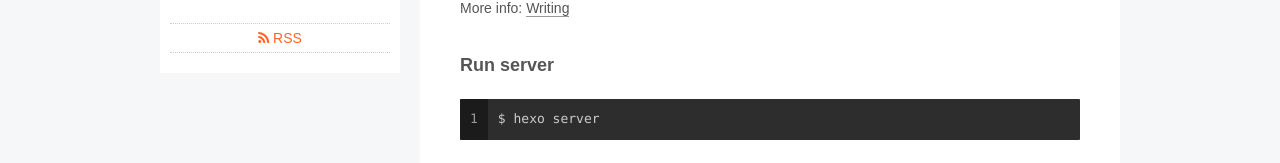
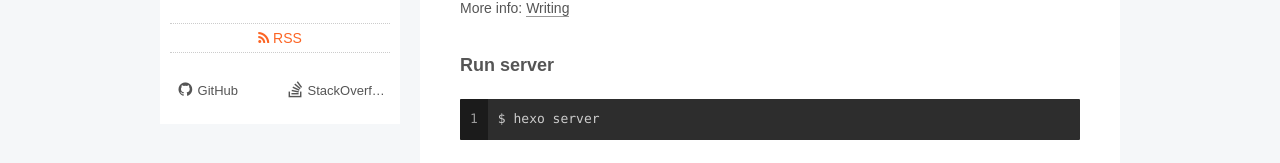
Before and after one commit to swpd/swpd.github.io, a plain HTML site: page 2018/01/01/hello-world/index.html in a window 1280 px wide. Both pictures are taken after a click on the item "站点概览". Shown: the part 491-654 px from the top of the page. Drawn offline with Linux system fonts and the light colour scheme; a web font is replaced by a local one.

Commit message:
Site updated: 2018-01-02 21:55:47

```diff
--- a/2018/01/01/hello-world/index.html
+++ b/2018/01/01/hello-world/index.html
@@ -465,6 +465,22 @@
 
 
 
+            <div class="links-of-author motion-element">
+
+                  <span class="links-of-author-item">
+                    <a href="https://github.com/swpd" target="_blank" title="GitHub">
+
+                        <i class="fa fa-fw fa-github"></i>GitHub</a>
+                  </span>
+
+                  <span class="links-of-author-item">
+                    <a href="https://stackoverflow.com/users/1936664/swpd" target="_blank" title="StackOverflow">
+
+                        <i class="fa fa-fw fa-stack-overflow"></i>StackOverflow</a>
+                  </span>
+
+            </div>
+
 
 
 
```
Also changed, not shown: archives/2018/01/index.html (+16 -0 lines), archives/2018/index.html (+16 -0 lines), archives/index.html (+16 -0 lines), index.html (+16 -0 lines).
